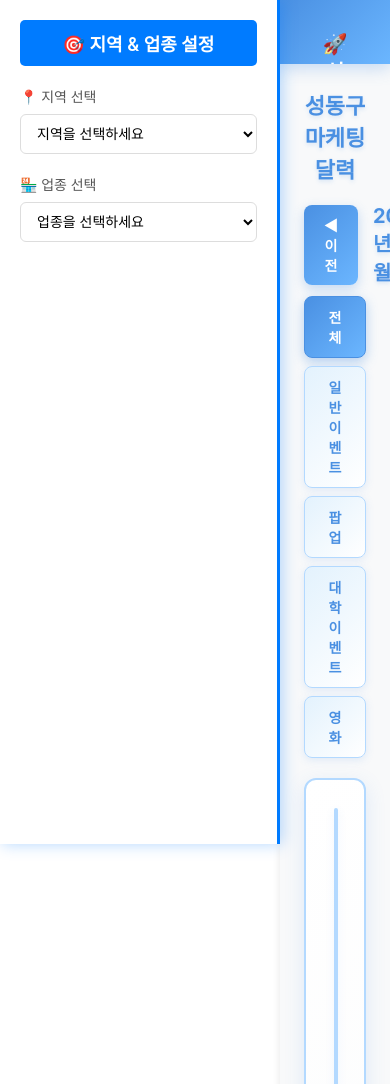
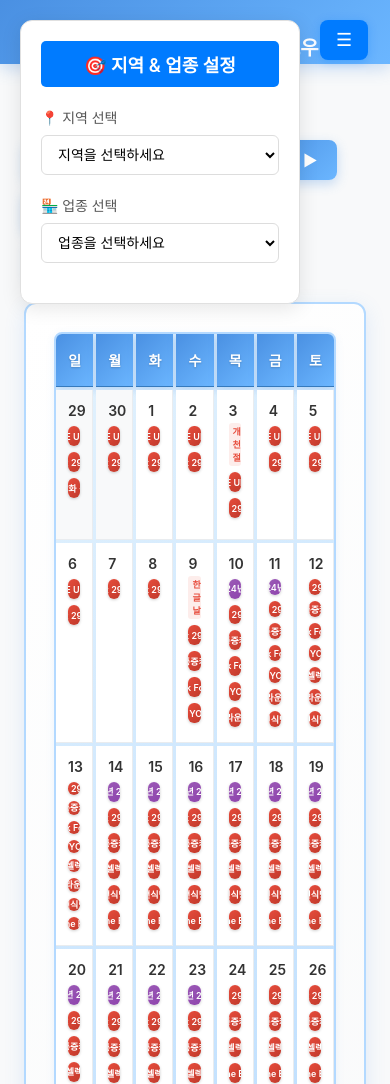
Before and after one commit to dohoon0508/seongdong-marketing-helper, a Flask app: page / in a window 390 px wide; the page is wider, and only the part inside the window is pictured. Shown: the top 1084 px of that part. Run offline with Flask 3, Linux system fonts and the light colour scheme.

Commit message:
🎨 사이드바 디자인 개선 및 토글 기능 추가
✅ 주요 변경사항:
- 사이드바 디자인을 현재 깔끔한 스타일로 변경
- 둥근 모서리와 부드러운 그림자 효과 적용
- 사이드바 열고 닫기 토글 버튼 추가
- 부드러운 애니메이션 효과 (0.3초 transition)
- 토글 버튼 아이콘 변경 (☰ ↔ ✕)
- 메인 컨텐츠 영역이 사이드바 상태에 따라 자동 조정

🎯 사용자 경험:
- 좌상단 토글 버튼으로 사이드바 제어 가능
- 사이드바가 닫혀있을 때는 전체 화면 활용
- 사이드바가 열려있을 때는 지역/업종 설정 활용
- 반응형 디자인으로 다양한 화면 크기 대응

```diff
--- a/templates/index.html
+++ b/templates/index.html
@@ -37,20 +37,58 @@
 
         /* 사이드바 스타일 */
         .sidebar {
-            width: 280px !important;
-            background: #ffffff !important;
-            border-right: 3px solid #007bff !important;
-            padding: 20px !important;
-            position: fixed !important;
-            left: 0 !important;
-            top: 0 !important;
-            height: 100vh !important;
-            overflow-y: auto !important;
-            z-index: 9999 !important;
-            box-shadow: 2px 0 15px rgba(0, 123, 255, 0.3) !important;
-            display: block !important;
-            visibility: visible !important;
-            opacity: 1 !important;
+            width: 280px;
+            background: #ffffff;
+            border: 1px solid #e0e0e0;
+            border-radius: 12px;
+            padding: 20px;
+            position: fixed;
+            left: 20px;
+            top: 20px;
+            height: auto;
+            max-height: calc(100vh - 40px);
+            overflow-y: auto;
+            z-index: 1000;
+            box-shadow: 0 4px 20px rgba(0, 0, 0, 0.1);
+            transition: all 0.3s ease;
+            transform: translateX(0);
+        }
+
+        .sidebar.collapsed {
+            transform: translateX(-100%);
+        }
+
+        .sidebar-toggle {
+            position: fixed;
+            left: 20px;
+            top: 20px;
+            width: 40px;
+            height: 40px;
+            background: #007bff;
+            color: white;
+            border: none;
+            border-radius: 8px;
+            cursor: pointer;
+            z-index: 1001;
+            display: flex;
+            align-items: center;
+            justify-content: center;
+            font-size: 18px;
+            box-shadow: 0 2px 10px rgba(0, 123, 255, 0.3);
+            transition: all 0.3s ease;
+        }
+
+        .sidebar-toggle:hover {
+            background: #0056b3;
+            transform: scale(1.05);
+        }
+
+        .sidebar-toggle.collapsed {
+            left: 20px;
+        }
+
+        .sidebar-toggle:not(.collapsed) {
+            left: 320px;
         }
 
         .sidebar h3 {
@@ -121,11 +159,12 @@
 
         /* 메인 컨텐츠 영역 */
         .main-content {
-            flex: 1 !important;
-            margin-left: 280px !important;
-            display: flex !important;
-            flex-direction: column !important;
-            min-height: 100vh !important;
+            flex: 1;
+            margin-left: 0;
+            display: flex;
+            flex-direction: column;
+            min-height: 100vh;
+            transition: margin-left 0.3s ease;
             width: calc(100% - 280px) !important;
         }
 
@@ -1179,8 +1218,13 @@
     </style>
 </head>
 <body>
+    <!-- 사이드바 토글 버튼 -->
+    <button class="sidebar-toggle" onclick="toggleSidebar()">
+        <span id="toggle-icon">☰</span>
+    </button>
+
     <!-- 사이드바 -->
-    <div class="sidebar">
+    <div class="sidebar" id="sidebar">
         <h3>🎯 지역 & 업종 설정</h3>
 
         <!-- 지역 선택 -->
@@ -1958,6 +2002,24 @@
                 selectedInfo.style.display = 'none';
             }
         }
+
+        function toggleSidebar() {
+            const sidebar = document.getElementById('sidebar');
+            const toggleIcon = document.getElementById('toggle-icon');
+            const mainContent = document.querySelector('.main-content');
+            const toggleButton = document.querySelector('.sidebar-toggle');
+
+            sidebar.classList.toggle('collapsed');
+            toggleButton.classList.toggle('collapsed');
+            mainContent.classList.toggle('sidebar-open');
+
+            // 아이콘 변경
+            if (sidebar.classList.contains('collapsed')) {
+                toggleIcon.textContent = '☰';
+            } else {
+                toggleIcon.textContent = '✕';
+            }
+        }
     </script>
         </div>
     </div>
```
